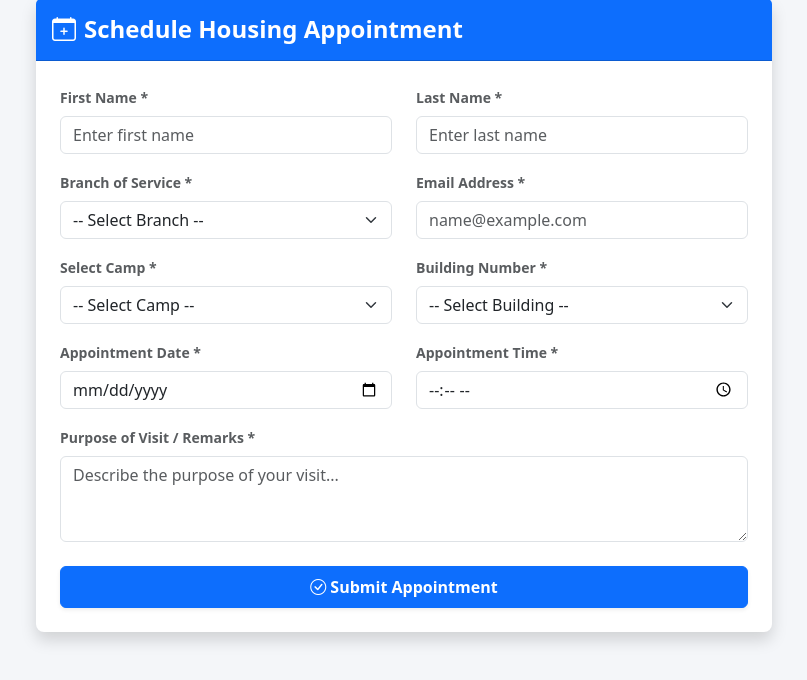
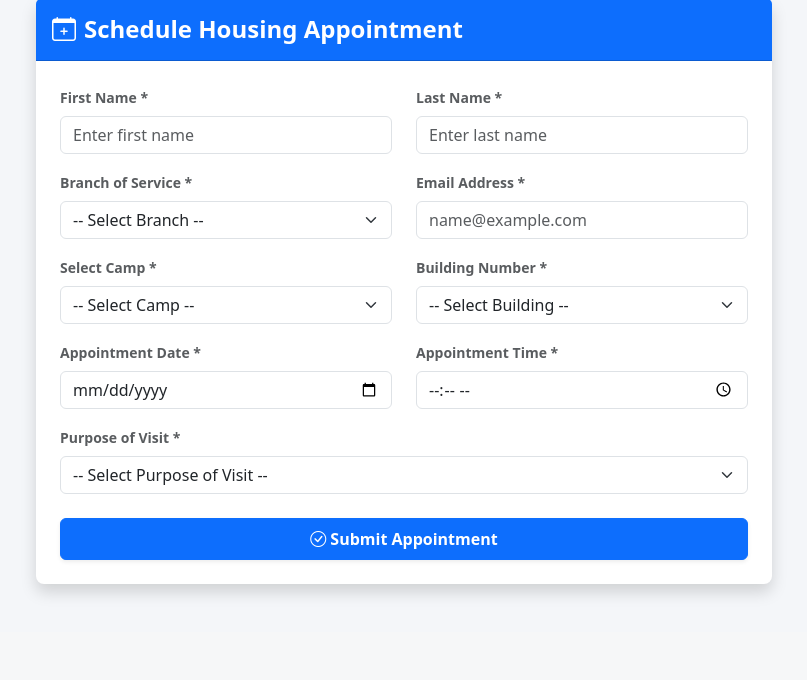
Before and after one commit to HaisaiOjisanoki/housing-booking-app, a Flask app: page / in a window 1280 px wide. Shown: the part 233-913 px from the top of the page, without its empty margins (236-1043 px from the left). After the commit the page ends 829 px from the top, so only its background shows below. Run offline with Flask 3, Linux system fonts and the light colour scheme.

Commit message:
Add dynamic purpose of visit dropdown managed by superadmin state and update branch options

```diff
--- a/templates/index.html
+++ b/templates/index.html
@@ -103,8 +103,10 @@
                                 </div>
                             </div>
                             <div class="mb-4">
-                                <label class="form-label small fw-bold text-muted">Purpose of Visit / Remarks *</label>
-                                <textarea id="purpose" class="form-control" rows="3" required placeholder="Describe the purpose of your visit..."></textarea>
+                                <label class="form-label small fw-bold text-muted">Purpose of Visit *</label>
+                                <select id="purposeSelect" class="form-select" required>
+                                    <option value="">-- Select Purpose of Visit --</option>
+                                </select>
                             </div>
                             <button type="submit" id="submitBtn" class="btn btn-primary w-100 fw-bold py-2 shadow-sm">
                                 <i class="bi bi-check-circle me-1"></i>Submit Appointment
@@ -147,11 +149,27 @@
                 if (!appState.camps) appState.camps = [];
                 if (!appState.camp_buildings) appState.camp_buildings = {};
                 if (!appState.bookings) appState.bookings = [];
+                if (!appState.purposes) {
+                    appState.purposes = [
+                        'Check-in / In-processing',
+                        'Out-processing Inspection',
+                        'Maintenance Request',
+                        'Room Change Inquiry'
+                    ];
+                }
 
+                // Populate Camps
                 const campSelect = document.getElementById('campSelect');
                 campSelect.innerHTML = '<option value="">-- Select Camp --</option>';
                 appState.camps.forEach(c => {
                     campSelect.innerHTML += `<option value="${c}">${c}</option>`;
+                });
+
+                // Populate Purpose of Visit Dropdown
+                const purposeSelect = document.getElementById('purposeSelect');
+                purposeSelect.innerHTML = '<option value="">-- Select Purpose of Visit --</option>';
+                appState.purposes.forEach(p => {
+                    purposeSelect.innerHTML += `<option value="${p}">${p}</option>`;
                 });
             } catch (err) {
                 console.error("Error loading application state:", err);
@@ -217,7 +235,7 @@
                 building: document.getElementById('buildingSelect').value,
                 date: document.getElementById('bookingDate').value,
                 time: document.getElementById('bookingTime').value,
-                purpose: document.getElementById('purpose').value.trim(),
+                purpose: document.getElementById('purposeSelect').value,
                 status: 'Pending',
                 staffNotes: ''
             };
```
